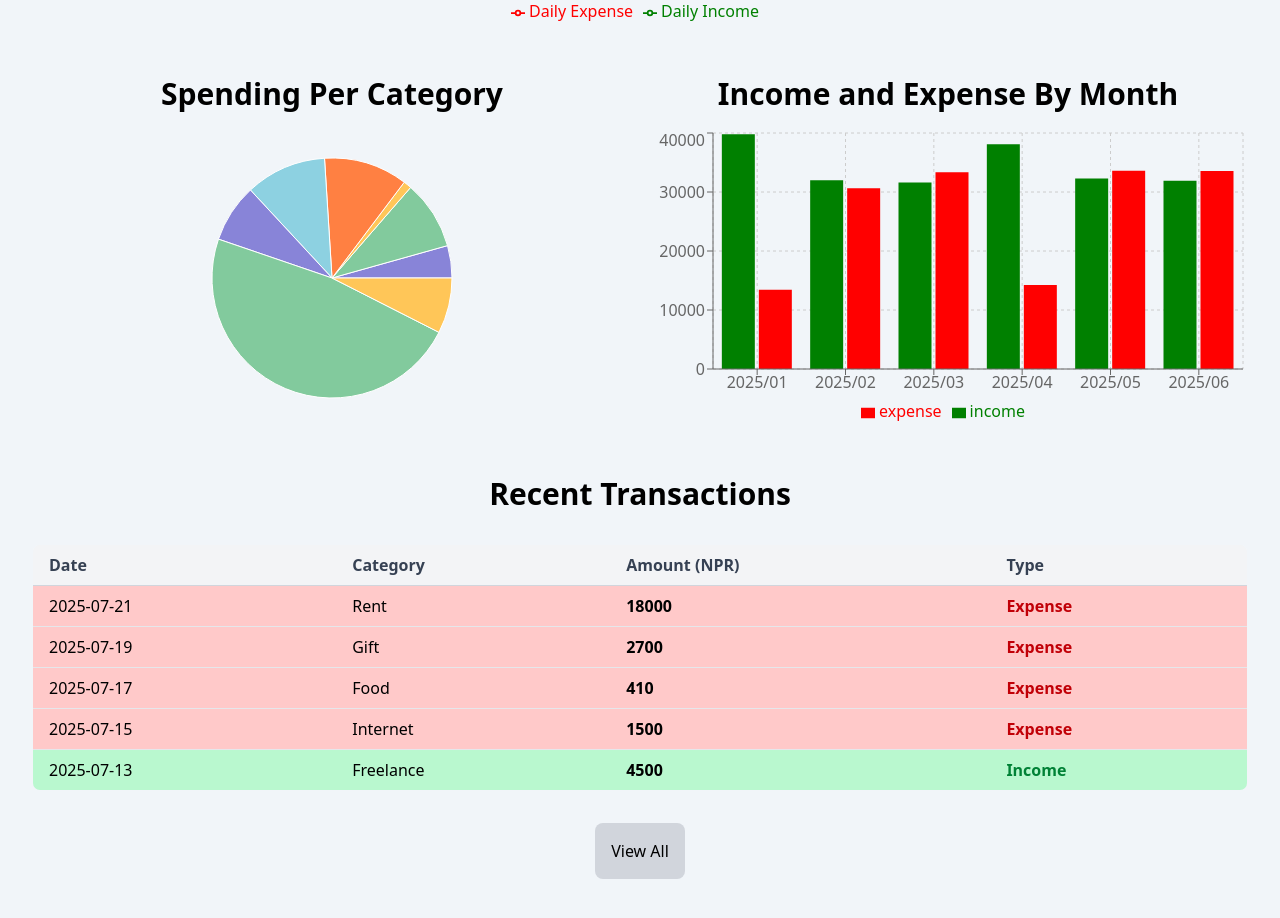
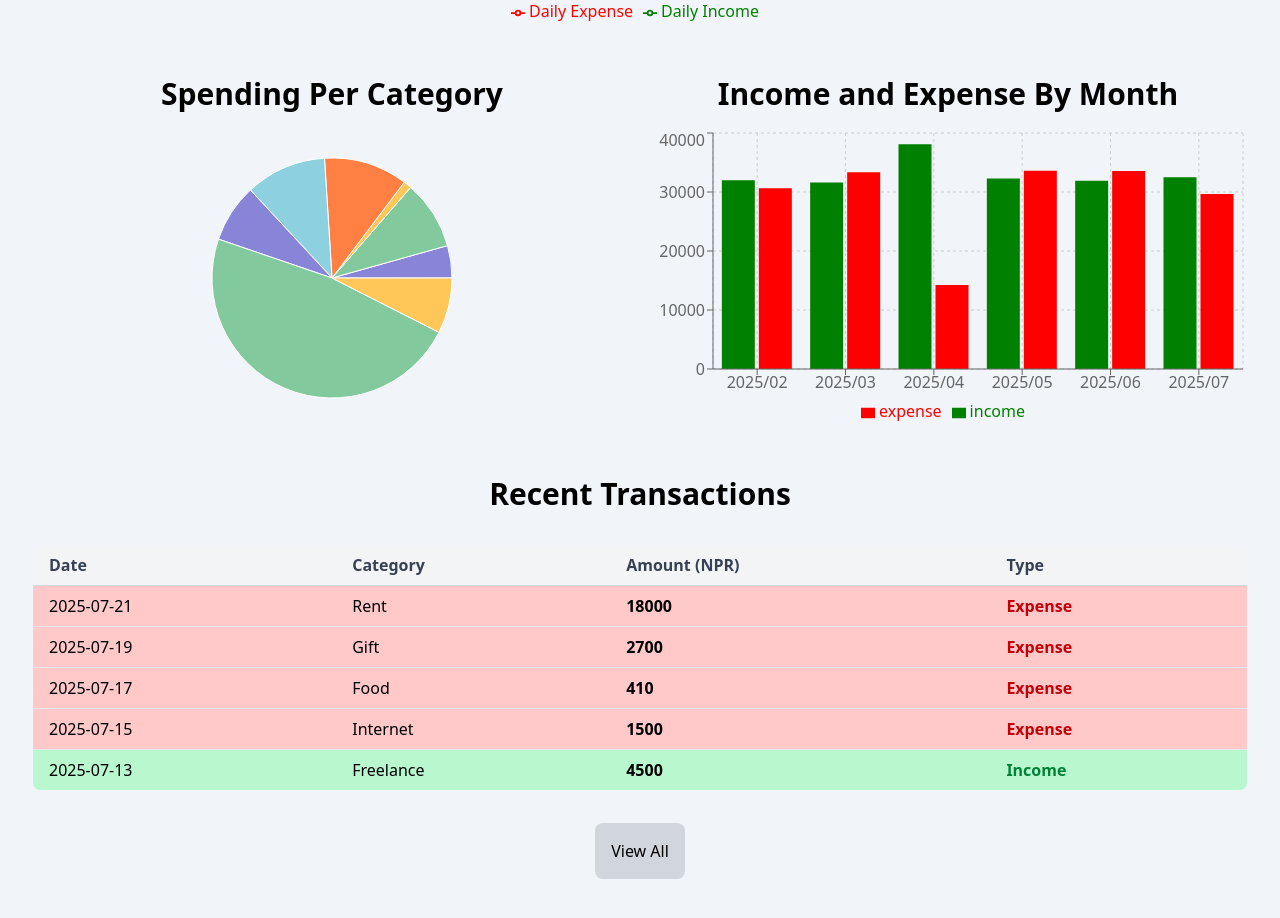
Before and after one commit to Amrit126/Finance-Dashboard, a React (Vite) app: page / in a window 1280 px wide. Shown: the part 920-1838 px from the top of the page. Built offline with nearby package versions, Linux system fonts and the light colour scheme.

Commit message:
Debugging correct way to show data in bar graph

```diff
--- a/src/pages/home/charts/BarGraph.jsx
+++ b/src/pages/home/charts/BarGraph.jsx
@@ -4,7 +4,7 @@ import { getIncomeExpensesByMonth } from '../../../utils/getIncomeExpensesByMont
 export function BarGraph({ transactions }) {
     let data = getIncomeExpensesByMonth(transactions)
     if (data.length >= 6) {
-        data = data.slice(0, 6)
+        data = data.slice(data.length - 6, data.length)
     }
 
     return (
```
